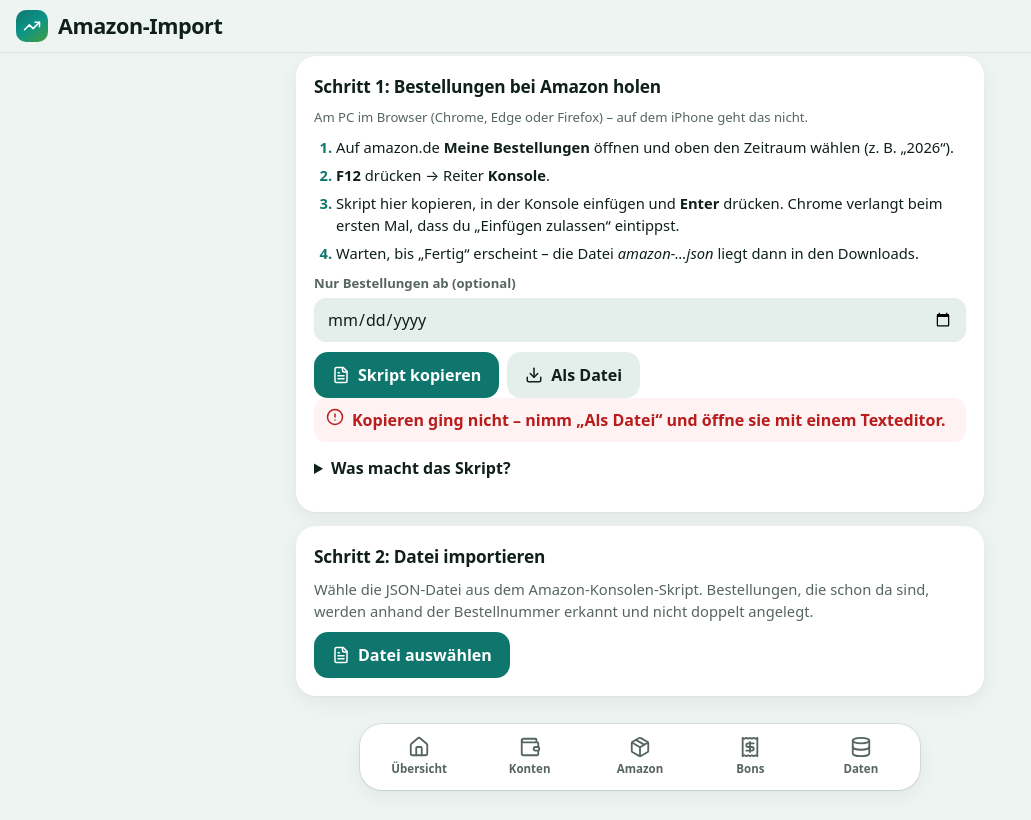
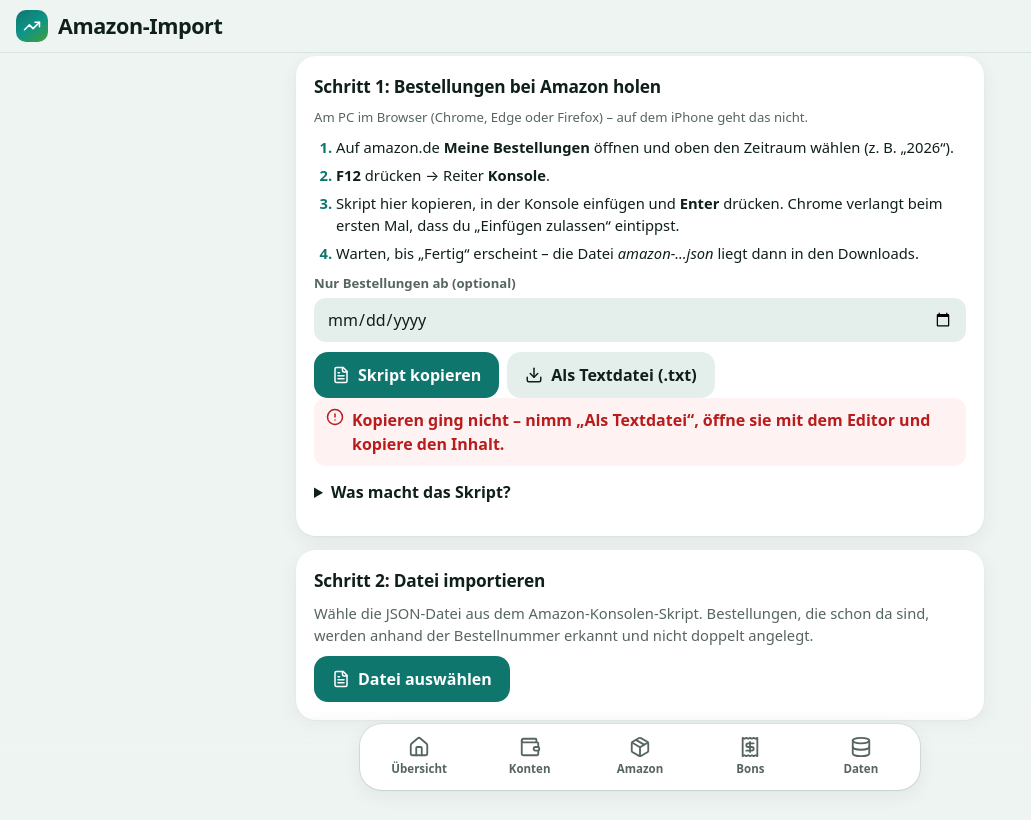
Before and after one commit to z844hjz8tb-dotcom/Monthly-Buying-overview-, a React (Vite) app: page /#/import in a window 1280 px wide. Both pictures are taken after a click on the button "Skript kopieren". Shown: the whole page, without its empty margins (0-1031 px from the left). Built offline with nearby package versions, Linux system fonts and the light colour scheme.

Commit message:
Amazon-Skript in der App als Textdatei (.txt) herunterladen
Co-Authored-By: Claude Opus 5.5 <noreply@anthropic.com>
Claude-Session: https://claude.ai/code/session_01YV1uGt8QCKQz2nr1m9CkJi

```diff
--- a/src/components/AmazonScriptCard.tsx
+++ b/src/components/AmazonScriptCard.tsx
@@ -18,8 +18,8 @@ export function AmazonScriptCard() {
   }
 
   function download() {
-    const url = URL.createObjectURL(new Blob([configured], { type: 'text/javascript' }))
-    const a = Object.assign(document.createElement('a'), { href: url, download: 'amazon-export.js' })
+    const url = URL.createObjectURL(new Blob([configured], { type: 'text/plain;charset=utf-8' }))
+    const a = Object.assign(document.createElement('a'), { href: url, download: 'amazon-export.txt' })
     document.body.appendChild(a)
     a.click()
     a.remove()
@@ -42,10 +42,10 @@ export function AmazonScriptCard() {
       </label>
       <div className="button-row">
         <button onClick={copy}><Icon name="file" size={18} />Skript kopieren</button>
-        <button className="secondary" onClick={download}><Icon name="download" size={18} />Als Datei</button>
+        <button className="secondary" onClick={download}><Icon name="download" size={18} />Als Textdatei (.txt)</button>
       </div>
       {copied === 'ok' && <p className="status-box ok-text"><Icon name="check" size={18} />Kopiert – jetzt in der Konsole auf amazon.de einfügen.</p>}
-      {copied === 'error' && <p className="status-box warn"><Icon name="alert" size={18} />Kopieren ging nicht – nimm „Als Datei“ und öffne sie mit einem Texteditor.</p>}
+      {copied === 'error' && <p className="status-box warn"><Icon name="alert" size={18} />Kopieren ging nicht – nimm „Als Textdatei“, öffne sie mit dem Editor und kopiere den Inhalt.</p>}
       <details className="warnings">
         <summary>Was macht das Skript?</summary>
         <p className="muted small">
```
